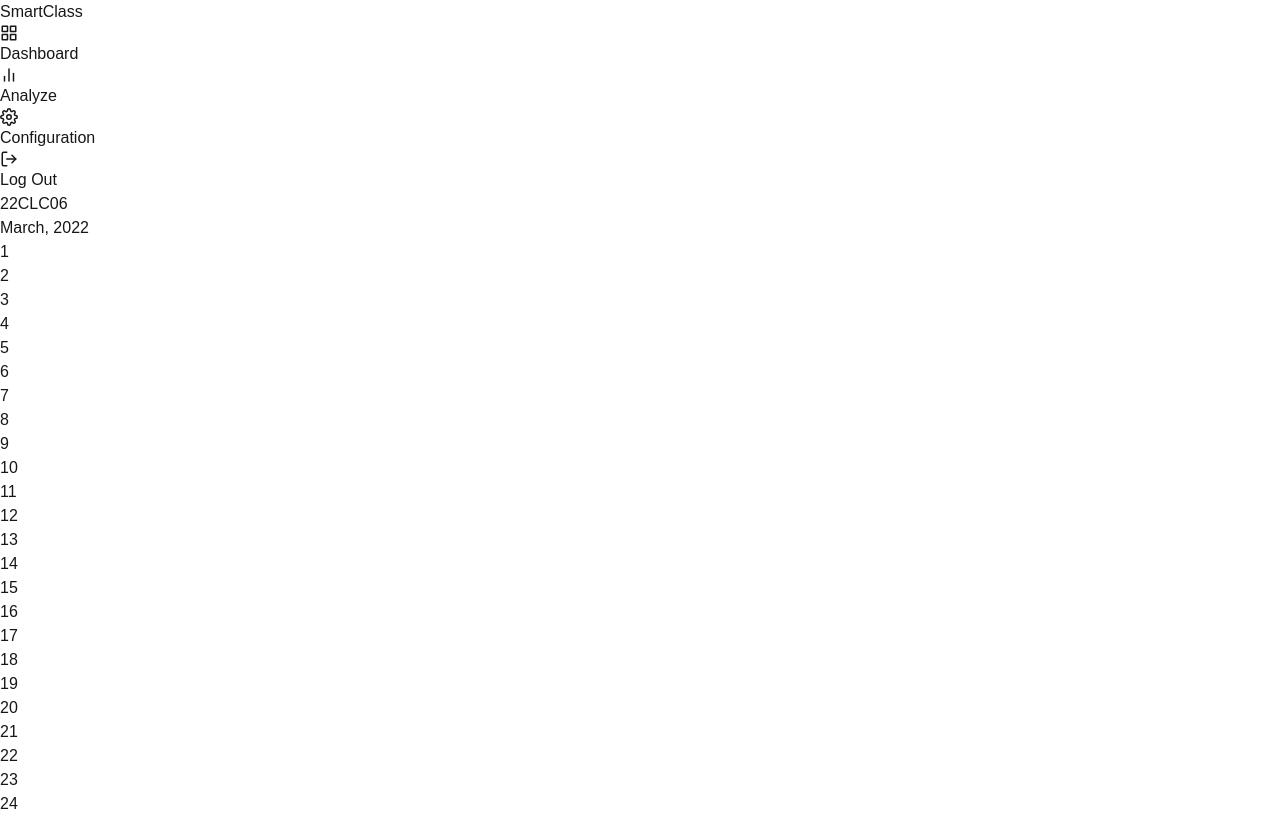
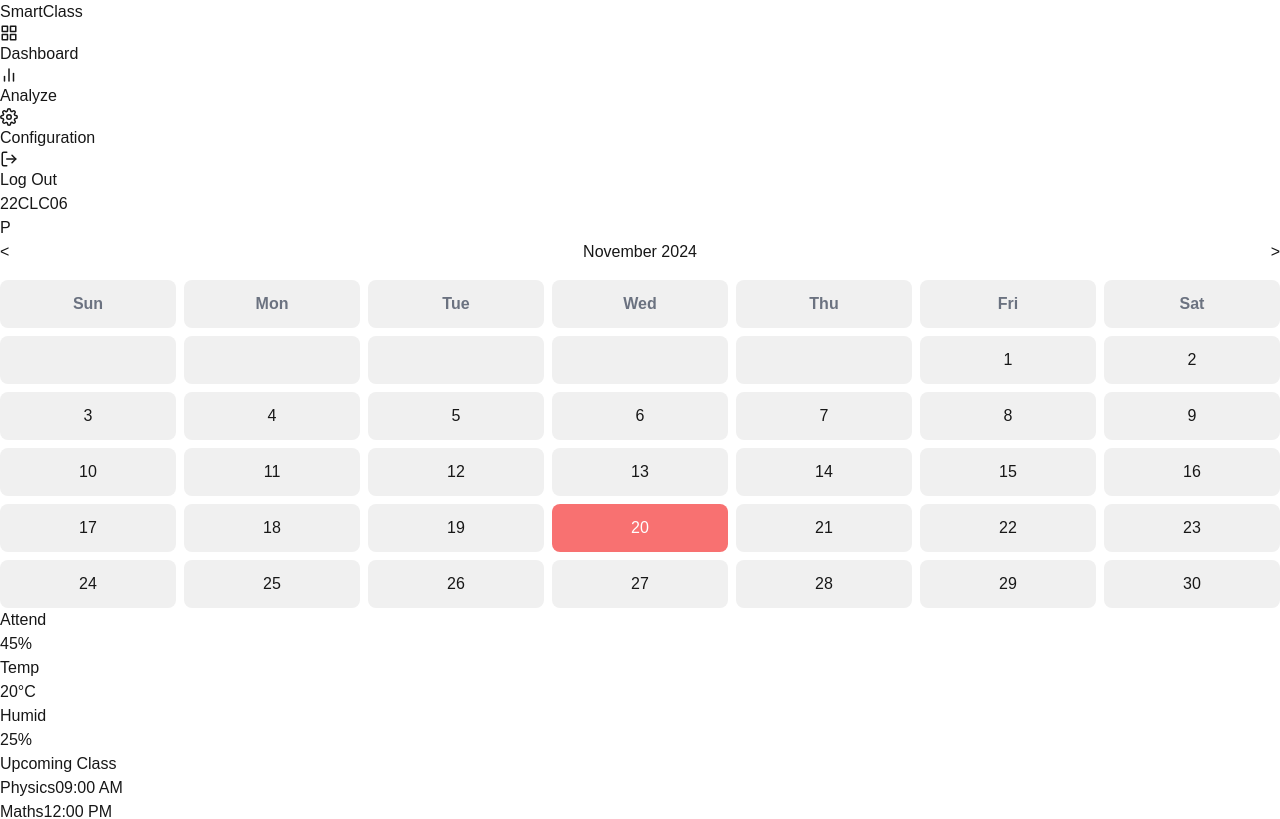
Before and after one commit to Htaaxx/HCA-Class, a Next.js app: page /dashboard in a window 1280 px wide. Shown: the top 819 px of the page. Built offline with nearby package versions, Linux system fonts and the light colour scheme.

Commit message:
adding configuration page and setting up calendar in dashboard

```diff
--- a/package.json
+++ b/package.json
@@ -17,6 +17,7 @@
     "mongoose": "^8.8.2",
     "next": "^15.0.3",
     "react": "^19.0.0-rc-66855b96-20241106",
+    "react-calendar": "^5.1.0",
     "react-dom": "^19.0.0-rc-66855b96-20241106",
     "react-icons": "^5.4.0",
     "recharts": "^2.14.1"
--- a/src/app/dashboard/page.tsx
+++ b/src/app/dashboard/page.tsx
@@ -1,8 +1,81 @@
-import { FiGrid, FiSettings, FiBarChart2, FiLogOut } from "react-icons/fi";
+'use client';
+import React, { useState } from 'react';
+import 'react-calendar/dist/Calendar.css';
+import { FiGrid, FiSettings, FiBarChart2, FiLogOut } from 'react-icons/fi';
 
 export default function Dashboard() {
+  const [date, setDate] = useState(new Date());
+
+  // Get formatted month and year
+  const currentMonthYear = date.toLocaleDateString('en-US', {
+    year: 'numeric',
+    month: 'long',
+  });
+
+  // Get days in a month
+  const getDaysInMonth = (year:number, month:number) => {
+    return new Date(year, month + 1, 0).getDate();
+  };
+
+  // Get the first day of the month (0 = Sunday, 6 = Saturday)
+  const getFirstDayOfMonth = (year:number, month:number) => {
+    return new Date(year, month, 1).getDay();
+  };
+
+  // Change month navigation
+  const navigateMonth = (direction:number) => {
+    const newDate = new Date(date);
+    newDate.setMonth(date.getMonth() + direction);
+    setDate(newDate);
+  };
+
+  const customStyles = `
+    .calendar-container {
+      font-family: Arial, sans-serif;
+    }
+    .calendar-header {
+      display: flex;
+      justify-content: space-between;
+      align-items: center;
+      margin-bottom: 1rem;
+    }
+    .calendar-grid {
+      display: grid;
+      grid-template-columns: repeat(7, 1fr);
+      gap: 0.5rem;
+      text-align: center;
+    }
+    .calendar-grid div {
+      padding: 0.75rem;
+      border-radius: 0.5rem;
+      background-color: #f0f0f0;
+      cursor: pointer;
+    }
+    .calendar-grid .current-date {
+      background-color: #f87171;
+      color: white;
+    }
+    .calendar-grid div:hover {
+      background-color: #ddd6fe;
+    }
+    .day-names {
+      font-weight: bold;
+      color: #6b7280;
+    }
+    .empty-cell {
+      background-color: transparent;
+      cursor: default;
+    }
+  `;
+
+  const year = date.getFullYear();
+  const month = date.getMonth();
+  const daysInMonth = getDaysInMonth(year, month);
+  const firstDay = getFirstDayOfMonth(year, month);
+
   return (
     <div className="flex min-h-screen bg-gray-50">
+      <style>{customStyles}</style>
       {/* Sidebar */}
       <aside className="fixed top-0 left-0 w-64 bg-white shadow-lg h-screen flex flex-col z-50">
         <div className="p-6 font-bold text-lg border-b border-gray-200">
@@ -53,24 +126,57 @@ export default function Dashboard() {
 
       {/* Main Content */}
       <div className="ml-64 flex-1 p-6 bg-gray-50">
-          <header className="flex justify-between items-center mb-6">
-            <h1 className="text-3xl font-bold">22CLC06</h1>
-            <div className="w-12 h-12 bg-gray-300 rounded-full"></div>
+        <header className="flex items-center justify-between pb-6 border-b">
+          <h1 className="text-3xl font-bold text-purple-600">22CLC06</h1>
+          <button className="w-10 h-10 rounded-full bg-gray-300 flex items-center justify-center">
+            <a href="/profile" className="text-gray-700 font-bold">
+              P
+            </a>
+          </button>
         </header>
 
         <div className="grid grid-cols-1 md:grid-cols-3 lg:grid-cols-4 gap-6">
           {/* Calendar */}
-            <div className="col-span-1 md:col-span-2 bg-white p-4 rounded-lg shadow">
-              <h2 className="text-lg font-bold mb-4">March, 2022</h2>
-              <div className="grid grid-cols-7 gap-2 text-center">
-                {[...Array(31).keys()].map(day => (
+          <div className="col-span-1 md:col-span-2 bg-white p-4 rounded-lg shadow calendar-container">
+            <div className="calendar-header">
+              <button
+                className="text-gray-500 hover:text-purple-600"
+                onClick={() => navigateMonth(-1)}
+              >
+                &lt;
+              </button>
+              <span className="text-xl font-bold">{currentMonthYear}</span>
+              <button
+                className="text-gray-500 hover:text-purple-600"
+                onClick={() => navigateMonth(1)}
+              >
+                &gt;
+              </button>
+            </div>
+            <div className="calendar-grid">
+              {["Sun", "Mon", "Tue", "Wed", "Thu", "Fri", "Sat"].map((day) => (
+                <div key={day} className="day-names">
+                  {day}
+                </div>
+              ))}
+              {Array.from({ length: firstDay }).map((_, idx) => (
+                <div key={idx} className="empty-cell"></div>
+              ))}
+              {Array.from({ length: daysInMonth }).map((_, day) => {
+                const isCurrentDate =
+                  new Date().getDate() === day + 1 &&
+                  new Date().getMonth() === month &&
+                  new Date().getFullYear() === year;
+
+                return (
                   <div
                     key={day}
-                    className={`p-2 rounded ${day + 1 === 16 ? 'bg-red-200' : 'bg-gray-100'}`}
+                    className={isCurrentDate ? 'current-date' : ''}
                   >
                     {day + 1}
                   </div>
-                ))}
+                );
+              })}
             </div>
           </div>
 
@@ -111,7 +217,7 @@ export default function Dashboard() {
           <div className="bg-white p-4 rounded-lg shadow">
             <h2 className="text-lg font-bold mb-4">Attend History</h2>
             <div className="space-y-2">
-                {['Mon', 'Tue', 'Wed', 'Thu', 'Fri'].map((day, index) => (
+              {["Mon", "Tue", "Wed", "Thu", "Fri"].map((day, index) => (
                 <div key={index} className="flex justify-between items-center">
                   <span>{day}</span>
                   <div className="w-2/3 bg-gray-200 rounded-full h-2">
```
Also changed, not shown: src/app/configuration/page.tsx (added, +156 -0 lines), 1 other file (tests, documents, lock files or other folders). Lines whose indentation alone changed are shown as unchanged.
